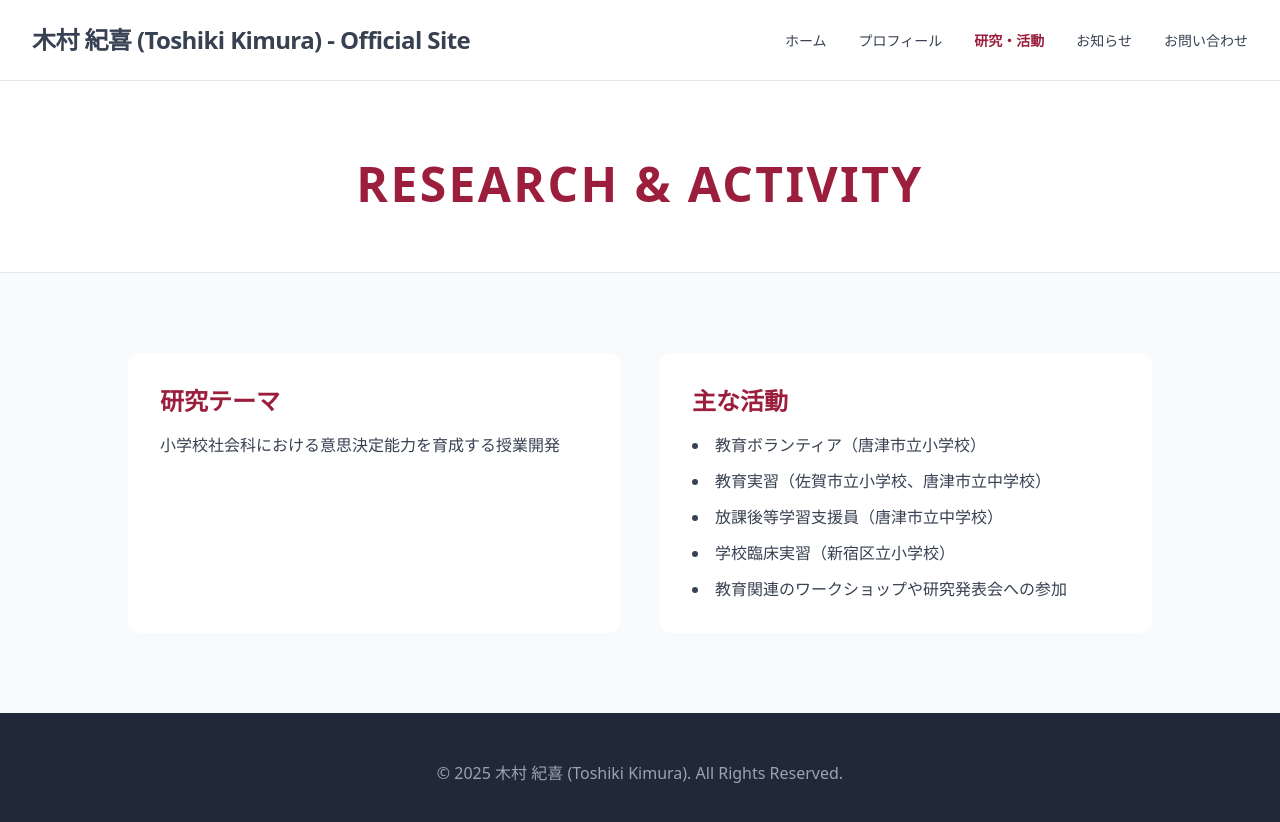
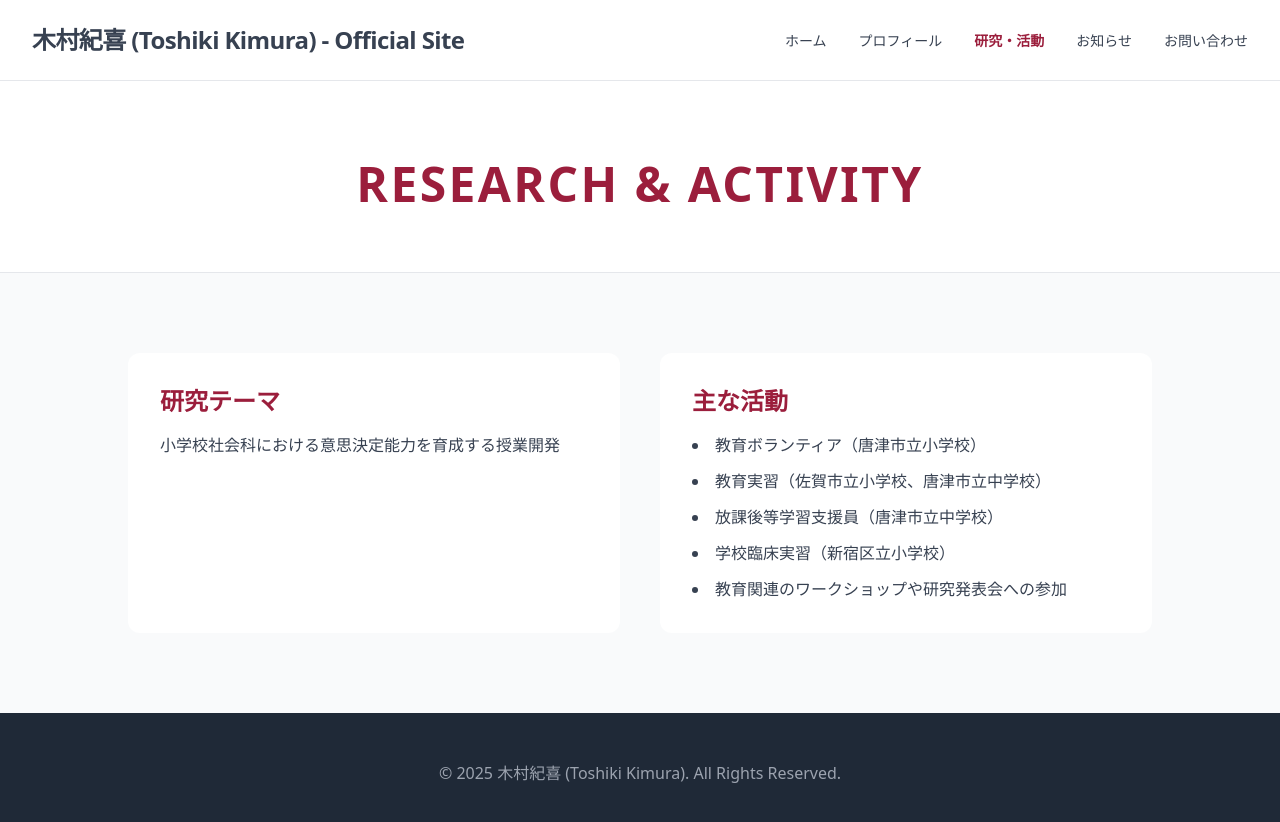
Before and after one commit to kimutoshiki/kimutoshiki, a plain HTML site: page research.html in a window 1280 px wide. Drawn offline with nearby package versions, Linux system fonts and the light colour scheme.

Commit message:
Update research.html

```diff
--- a/research.html
+++ b/research.html
@@ -3,7 +3,7 @@
 <head>
     <meta charset="UTF-8" />
     <meta name="viewport" content="width=device-width, initial-scale=1.0" />
-    <title>研究・活動 | 木村 紀喜 (Toshiki Kimura) - Official Site</title>
+    <title>研究・活動 | 木村紀喜 (Toshiki Kimura) - Official Site</title>
     <meta name="description" content="木村紀喜の研究・活動内容のページです。" />
     <link rel="icon" href="favicon.ico" sizes="any" />
     <link rel="apple-touch-icon" href="apple-touch-icon.png" />
@@ -17,7 +17,7 @@
 
     <header class="site-header fixed top-0 z-50 w-full">
         <div class="container mx-auto flex items-center justify-between px-4 sm:px-6 lg:px-8 h-20">
-            <h1 class="text-xl lg:text-2xl font-bold tracking-tight"><a href="index.html">木村 紀喜 (Toshiki Kimura) - Official Site</a></h1>
+            <h1 class="text-xl lg:text-2xl font-bold tracking-tight"><a href="index.html">木村紀喜 (Toshiki Kimura) - Official Site</a></h1>
             <button id="navToggle" class="nav-toggle md:hidden" aria-controls="mobileNav" aria-expanded="false">
                 <span class="sr-only">メニューを開閉</span>
                 <span class="nav-toggle__icon block relative w-7 h-6">
@@ -77,7 +77,7 @@
 
     <footer class="site-footer py-12">
         <div class="container mx-auto px-6 lg:px-8 text-center">
-           <p>&copy; 2025 木村 紀喜 (Toshiki Kimura). All Rights Reserved.</p>
+           <p>&copy; 2025 木村紀喜 (Toshiki Kimura). All Rights Reserved.</p>
         </div>
     </footer>
 
```
